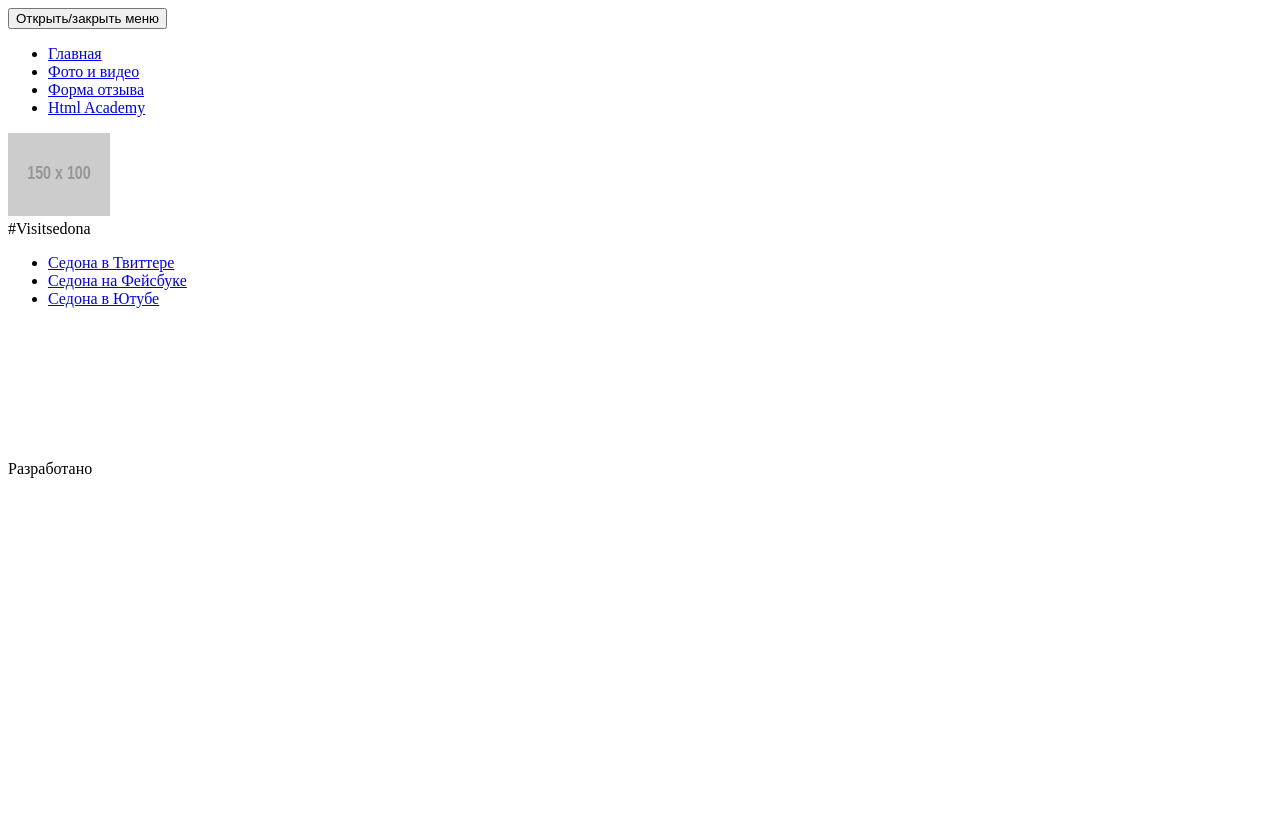
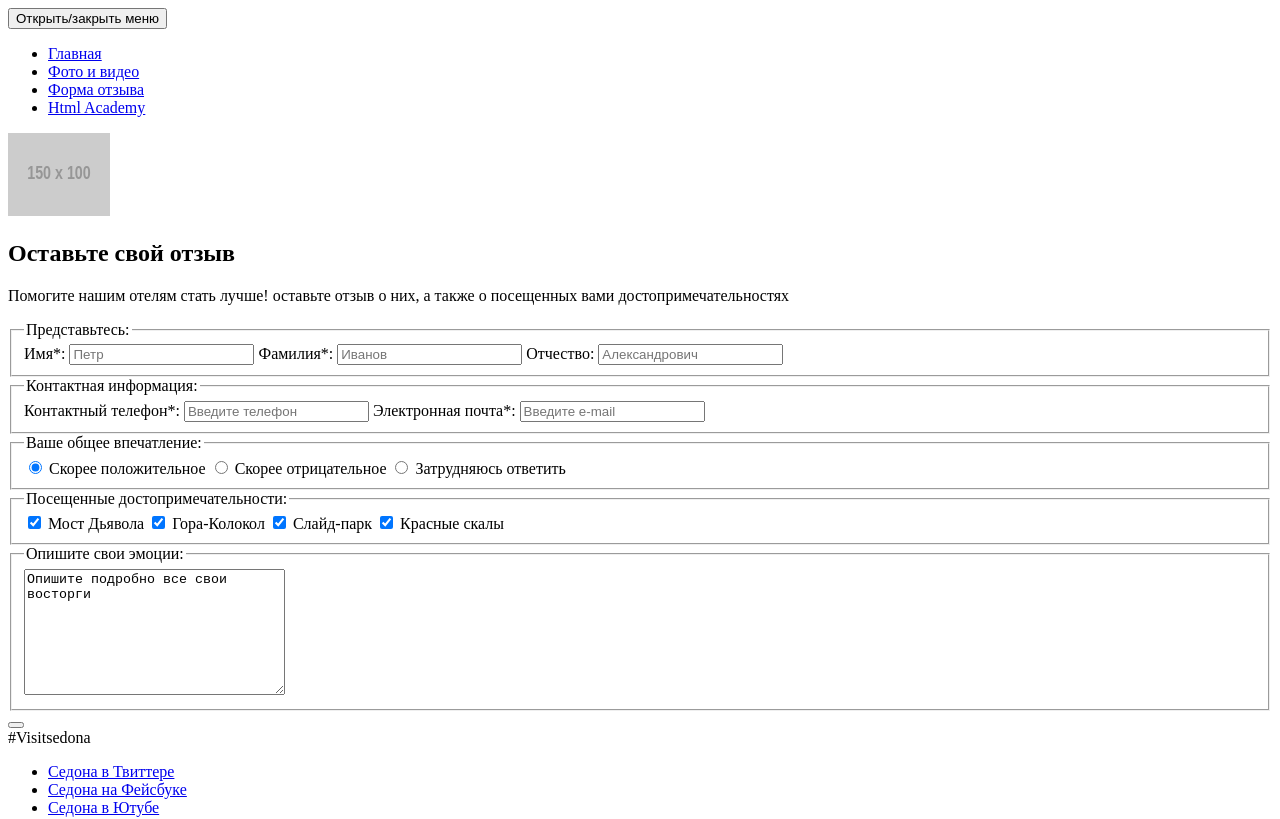
Before and after one commit to olya-sobaka/129479-sedona-16, a website: page source/form.html in a window 1280 px wide. Shown: the top 819 px of the page. Drawn offline with Linux system fonts and the light colour scheme; placeholder pictures from the web are drawn by us.

Commit message:
Добавляет разметку форÑмы отзывов

```diff
--- a/source/form.html
+++ b/source/form.html
@@ -30,6 +30,60 @@
   </header>
   <main class="page-main">
     <div class="welcome-images"></div>
+    <section class="form">
+      <div class="form-intro">
+        <h1 class="form-intro__title">Оставьте свой отзыв</h1>
+        <p class="form-intro__description">Помогите нашим отелям стать лучше! оставьте отзыв о них, а также о посещенных вами достопримечательностях</p>
+      </div>
+      <form class="review-form" method="get" action="https://echo.htmlacademy.ru">
+        <fieldset class="name">
+          <legend class="name__legend">Представьтесь:</legend>
+          <label class="name__label">Имя*:
+            <input class="name__input" type="text" name="forename" placeholder="Петр" required>
+          </label>
+          <label class="name__label">Фамилия*:
+            <input class="name__input" type="text" name="lastname" placeholder="Иванов" required>
+          </label>
+          <label class="name__label">Отчество:
+            <input class="name__input" type="text" name="patronym" placeholder="Александрович">
+          </label>
+        </fieldset>
+        <fieldset class="contact">
+          <legend class="contact__legend">Контактная информация:</legend>
+            <label class="contact__label">Контактный телефон*:
+              <input class="contact__input contact_input--phone" type="text" name="phone" placeholder="Введите телефон" required>
+            </label>
+            <label class="contact__label">Электронная почта*:
+              <input class="contact__input contact_input--email" type="text" name="email" placeholder="Введите e-mail" required>
+            </label>
+        </fieldset>
+        <fieldset class="impression">
+          <legend class="impression__legend">Ваше общее впечатление:</legend>
+          <input class="impression__radio" type="radio" name="positive" id="positive" value="Скорее положительное" checked>
+          <label class="impression__label" for="positive">Скорее положительное</label>
+          <input class="impression__radio" type="radio" name="negative" id="negative" value="Скорее отрицательное">
+          <label class="impression__label" for="negative">Скорее отрицательное</label>
+          <input class="impression__radio" type="radio" name="uncertain" id="uncertain" value="Затрудняюсь ответить">
+          <label class="impression__label" for="uncertain">Затрудняюсь ответить</label>
+        </fieldset>
+        <fieldset class="attraction">
+          <legend class="attraction__legend">Посещенные достопримечательности:</legend>
+          <input class="attraction__checkbox" type="checkbox" name="devils-bridge" id="devils-bridge" value="Мост Дьявола" checked>
+          <label class="attraction__label" for="devils-bridge">Мост Дьявола</label>
+          <input class="attraction__checkbox" type="checkbox" name="bell-rock" id="bell-rock" value="Гора-Колокол" checked>
+          <label class="attraction__label" for="bell-rock">Гора-Колокол</label>
+          <input class="attraction__checkbox" type="checkbox" name="slide-park" id="slide-park" value="Слайд-парк" checked>
+          <label class="attraction__label" for="slide-park">Слайд-парк</label>
+          <input class="attraction__checkbox" type="checkbox" name="red-rocks" id="red-rocks" value="Красные скалы" checked>
+          <label class="attraction__label" for="red-rocks">Красные скалы</label>
+        </fieldset>
+        <fieldset class="emotions">
+          <legend class="emotions__legend">Опишите свои эмоции:</legend>
+          <textarea class="emotions__textarea" name="text" rows="8" cols="30">Опишите подробно все свои восторги</textarea>
+        </fieldset>
+        <button class="review-form__button button" type="submit" value="Отправить отзыв"></button>
+      </form>
+    </section>
   </main>
   <footer class="page-footer">
       <span class="hashtag">#Visitsedona</span>
```
